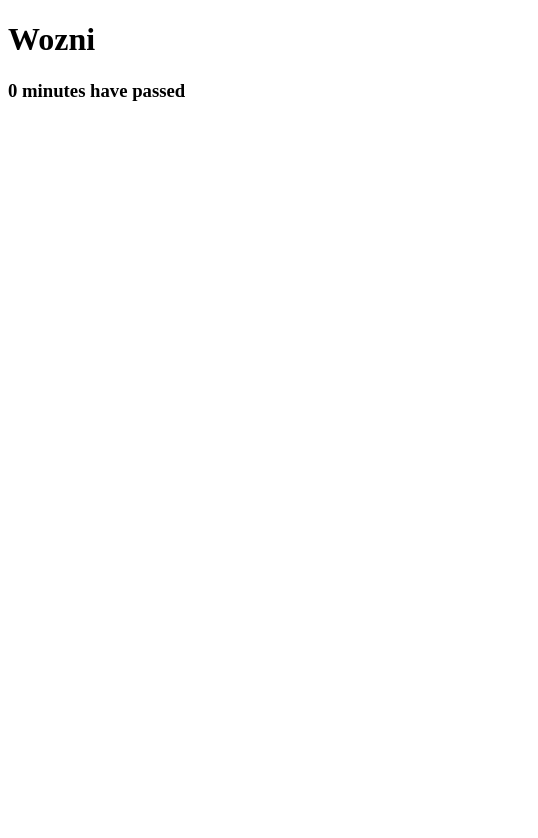
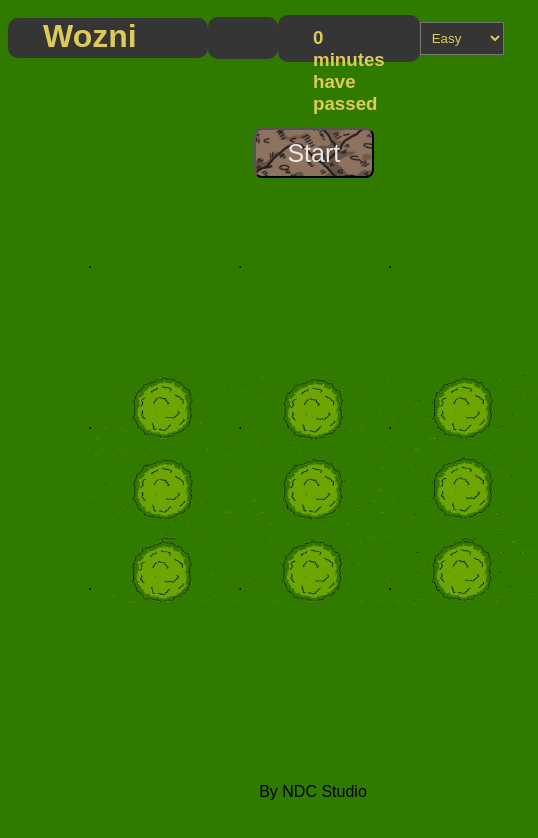
Before and after one commit to M-Stephan/1.TRAIL-1.The-Field-7.Timeout-Intervals, a plain HTML site: page index.html in a window 390 px wide. Shown: the whole page, 538 px wide, since content can reach past the window. Drawn offline with Linux system fonts and the light colour scheme; a web font is replaced by a local one.

Commit message:
Projet comple | Exercices 1 2 et 3 terminés

```diff
--- a/css/style.css
+++ b/css/style.css
@@ -0,0 +1,174 @@
+body {
+    width: 100vw;
+    height: 100vh;
+    position: absolute;
+    display: grid;
+    grid-template-columns: 1fr;
+    grid-template-rows: 120px 80px 1fr 80px;
+    background-color: #317a00;
+    font-family: "Sour Gummy", sans-serif;
+    font-optical-sizing: auto;
+    font-style: normal;
+}
+
+#header {
+    width: 100vw;
+    grid-column: 1 / 2;
+    grid-row: 1 / 2;
+    display: grid;
+    grid-template-columns: 1fr 1fr 1fr 1fr;
+    grid-template-rows: 60px 50px;
+}
+
+#start {
+    height: 50px;
+    width: 120px;
+    grid-column: 2 / 4;
+    grid-row: 2 / 3;
+    position: relative;
+    margin: auto;
+    top: 60px;
+    background-image: url("../assets/dirt.png");
+    background-position: center;
+    background-size: 200%;
+    background-repeat: no-repeat;
+    color: rgb(233, 232, 232);
+    font-size: 25px;
+    border-radius: 8px;
+}
+
+h1 {
+    grid-column:  1 / 2;
+    grid-row: 1 / 2;
+    position: relative;
+    margin: auto;
+    width: 130px;
+    height: 40px;
+    background-color: #353535;
+    color: #ddca5b;
+    border-radius: 10px;
+    padding-right: 35px;
+    padding-left: 35px;
+
+}
+
+
+
+#score {
+    grid-column:  2 / 3;
+    grid-row: 1 / 2;
+    position: relative;
+    margin: auto;
+    background-color: #353535;
+    color: #ddca5b;
+    height: 35px;
+    border-radius: 10px;
+    padding-right: 35px;
+    padding-left: 35px;
+    padding-top: 7px;
+}
+
+#time {
+    grid-column:  3 / 4;
+    grid-row: 1 / 2;
+    position: relative;
+    margin: auto;
+    background-color: #353535;
+    color: #ddca5b;
+    height: 35px;
+    border-radius: 10px;
+    padding-right: 35px;
+    padding-left: 35px;
+    padding-top: 12px;
+}
+
+select {
+    grid-column: 4 / 5;
+    grid-row: 1 / 2;
+    position: relative;
+    margin: auto;
+    padding: 7px;
+    background-color: #353535;
+    color: #ddca5b;
+}
+
+#container {
+    margin-left: 15em;
+    margin-right: 15em;
+    grid-column: 1 / 2;
+    grid-row: 3 / 4;
+    display: grid;
+    grid-template-columns: 1fr 1fr 1fr;
+    grid-template-rows: 1fr 1fr 1fr;
+    background-image: url("../assets/buis.png");
+    background-position: center;
+    background-size: contain;
+    background-repeat: no-repeat;
+}
+
+.trous {
+    position: relative;
+    margin: auto;
+    width: 150px;
+    height: 150px;
+    border-radius: 50%;
+    background-position: center;
+    background-repeat: no-repeat;
+    background-size: auto;
+}
+
+
+#footer {
+    grid-column: 1 / 2;
+    grid-row: 4 / 5;
+    position: relative;
+    margin: auto;
+}
+
+a {
+    text-decoration: none;
+    color: black;
+}
+
+@media screen and (max-width: 1200px) {
+    #container {
+        margin-left: 5em;
+        margin-right: 5em;
+        grid-column: 1 / 2;
+        grid-row: 3 / 4;
+        display: grid;
+        grid-template-columns: 1fr 1fr 1fr;
+        grid-template-rows: 1fr 1fr 1fr;
+        background-image: url("../assets/buis.png");
+        background-position: center;
+        background-size: contain;
+        background-repeat: no-repeat;
+    }
+
+}
+
+@media screen and (max-width: 980px) {
+    body {
+    width: 100vw;
+    height: 100vh;
+    position: absolute;
+    display: grid;
+    grid-template-columns: 1fr;
+    grid-template-rows: 120px 120px 1fr 120px;
+    background-color: #317a00;
+    }
+    #container {
+        margin-left: 5em;
+        margin-right: 5em;
+        grid-column: 1 / 2;
+        grid-row: 3 / 4;
+        display: grid;
+        grid-template-columns: 1fr 1fr 1fr;
+        grid-template-rows: 1fr 1fr 1fr;
+        background-image: url("../assets/buis.png");
+        background-position: center;
+        background-size: contain;
+        background-repeat: no-repeat;
+    }
+
+}
--- a/index.html
+++ b/index.html
@@ -6,16 +6,32 @@
     <title>Whack-A-Mole</title>
     <link rel="stylesheet" href="./css/style.css">
     <script defer type="module" src="./js/script.js"></script>
+    <link rel="preconnect" href="https://fonts.googleapis.com">
+    <link rel="preconnect" href="https://fonts.gstatic.com" crossorigin>
+    <link href="https://fonts.googleapis.com/css2?family=Sour+Gummy:ital,wght@0,100..900;1,100..900&display=swap" rel="stylesheet">
 </head>
 <body>
     <header id="header">
-
+        <button id="start">Start</button>
+        <select id="select">
+            <option id="easy">Easy</option>
+            <option id="medium">Medium</option>
+            <option id="hard">Hard</option>
+        </select>
     </header>
     <main id="container">
-
+        <div class="trous">.</div>
+        <div class="trous">.</div>
+        <div class="trous">.</div>
+        <div class="trous">.</div>
+        <div class="trous">.</div>
+        <div class="trous">.</div>
+        <div class="trous">.</div>
+        <div class="trous">.</div>
+        <div class="trous">.</div>
     </main>
     <footer id="footer">
-
+        <p>By <a href="https://github.com/ndc-studio" target="_blank" title="(GitHub link)">NDC Studio</a></p>
     </footer>
 </body>
 </html>
--- a/js/modules/function.js
+++ b/js/modules/function.js
@@ -34,7 +34,6 @@ export function setTime(time) {
         sec = 1;
         min++;
     }
-    console.log(sec)
     if (min > 0) {
         time.innerText = `${min} minute has passed`;
     } else {
--- /dev/null
+++ b/js/modules/wam.js
@@ -0,0 +1,116 @@
+/** @const {HTMLElement} header -- Cible le <header> */
+const header = document.getElementById("header");
+
+/** @const {HTMLElement} h2 -- Crée un <h2> */
+const h2 = document.createElement("h2");
+h2.id = "score"
+
+/** @description -- Ajoute le <h1> dans le <header> */
+header.appendChild(h2);
+
+
+const trous = document.querySelectorAll(".trous");
+
+let taupe = null;
+let timeoutID = null;
+let score = 0;
+let timeLeft = 60; // Temps de jeu en secondes
+let gameRunning = true; // Variable pour arrêter le jeu
+
+
+let time1 = 1500;
+let time2 = 1000;
+
+const select = document.getElementById("select");
+const selectedOption = select.options[select.selectedIndex];
+select.addEventListener("change", function() {
+    if (selectedOption.id === "easy") {
+        time1 = 1500;
+        time2 = 1000;
+    } else if (selectedOption.id === "medium") {
+        time1 = 1225;
+        time2 = 750;
+    } else if (selectedOption.id === "hard") {
+        time1 = 1050;
+        time2 = 500;
+    }
+})
+
+export function spawnTaupe() {
+    if (taupe) {
+        taupe.style.backgroundImage = "none";
+        taupe = null;
+    }
+
+    const randomTaupe = trous[Math.floor(Math.random() * trous.length)];
+    taupe = randomTaupe;
+    taupe.style.backgroundImage = "url('../assets/taupe.png')";
+    taupe.style.backgroundSize = "contain";
+    taupe.style.backgroundPosition = "center";
+    taupe.style.backgroundRepeat = "no-repeat";
+
+
+    timeoutID = setTimeout(() => {
+        if (taupe) {
+            taupe.style.backgroundImage = "none";
+            taupe = null;
+        }
+    }, time2);
+}
+
+
+
+trous.forEach((trou) => {
+    trou.addEventListener("click", () => {
+        if (trou === taupe) {
+            clearTimeout(timeoutID);
+            taupe.style.backgroundImage = "none";
+            score++;
+        }
+    });
+});
+
+export function start() {
+    // Afficher le décompte avant de commencer le jeu
+    let countdown = 3;
+    h2.textContent = countdown;  // Affiche "3" dans le h2
+
+    let countdownInterval = setInterval(() => {
+        countdown--;
+
+        // Affiche le décompte ou "GO!" selon la valeur de countdown
+        if (countdown > 0) {
+            h2.textContent = countdown;
+        } else {
+            h2.textContent = "GO!";
+        }
+
+        // Lorsque le décompte atteint 0, on commence le jeu
+        if (countdown <= 0) {
+            clearInterval(countdownInterval); // Arrête le décompte
+            startGame(); // Démarre le jeu
+        }
+    }, 1000); // Chaque seconde, on réduit le décompte de 1
+
+    function startGame() {
+        let timer = setInterval(() => {
+            if (timeLeft > 0) {
+                timeLeft--;
+                h2.textContent = `Temps: ${timeLeft}s`;
+            } else {
+                clearInterval(timer);
+                clearInterval(spawnInterval);
+                gameRunning = false;
+                h2.textContent = `Temps écoulé ! Score final : ${score}`;
+                score = 0;
+                timeLeft = 60;
+                gameRunning = true;
+
+            }
+        }, 1000);
+
+        let spawnInterval = setInterval(() => {
+            if (gameRunning) spawnTaupe();
+        }, time1);
+    }
+}
--- a/js/script.js
+++ b/js/script.js
@@ -1,5 +1,6 @@
 /** @description -- Importe le module function.js */
-import { setText, setTime } from "./modules/function.js";
+import { setText, setTime,  } from "./modules/function.js";
+import { start } from "./modules/wam.js";
 
 /** @const {HTMLElement} header -- Cible le <header> */
 const header = document.getElementById("header");
@@ -8,6 +9,7 @@ const header = document.getElementById("header");
 const h1 = document.createElement("h1");
 /** @const {HTMLElement} h3 -- Crée un <h3> */
 const h3 = document.createElement("h3");
+h3.id = "time"
 
 /** @description -- Ajoute le <h1> dans le <header> */
 header.appendChild(h1);
@@ -22,9 +24,12 @@ const interval = setInterval(() => {
     setText(word, h1, interval);
 }, 1000);
 
-
-/* --------------------------------------------------------------- */
-
 setInterval(function() {
     setTime(h3)
 }, 1000)
+
+const startGame = document.getElementById("start");
+
+startGame.addEventListener("click", function() {
+    start();
+});
```
Also changed, not shown: assets/buis.png (added), assets/dirt.png (added), assets/taupe.png (added).
